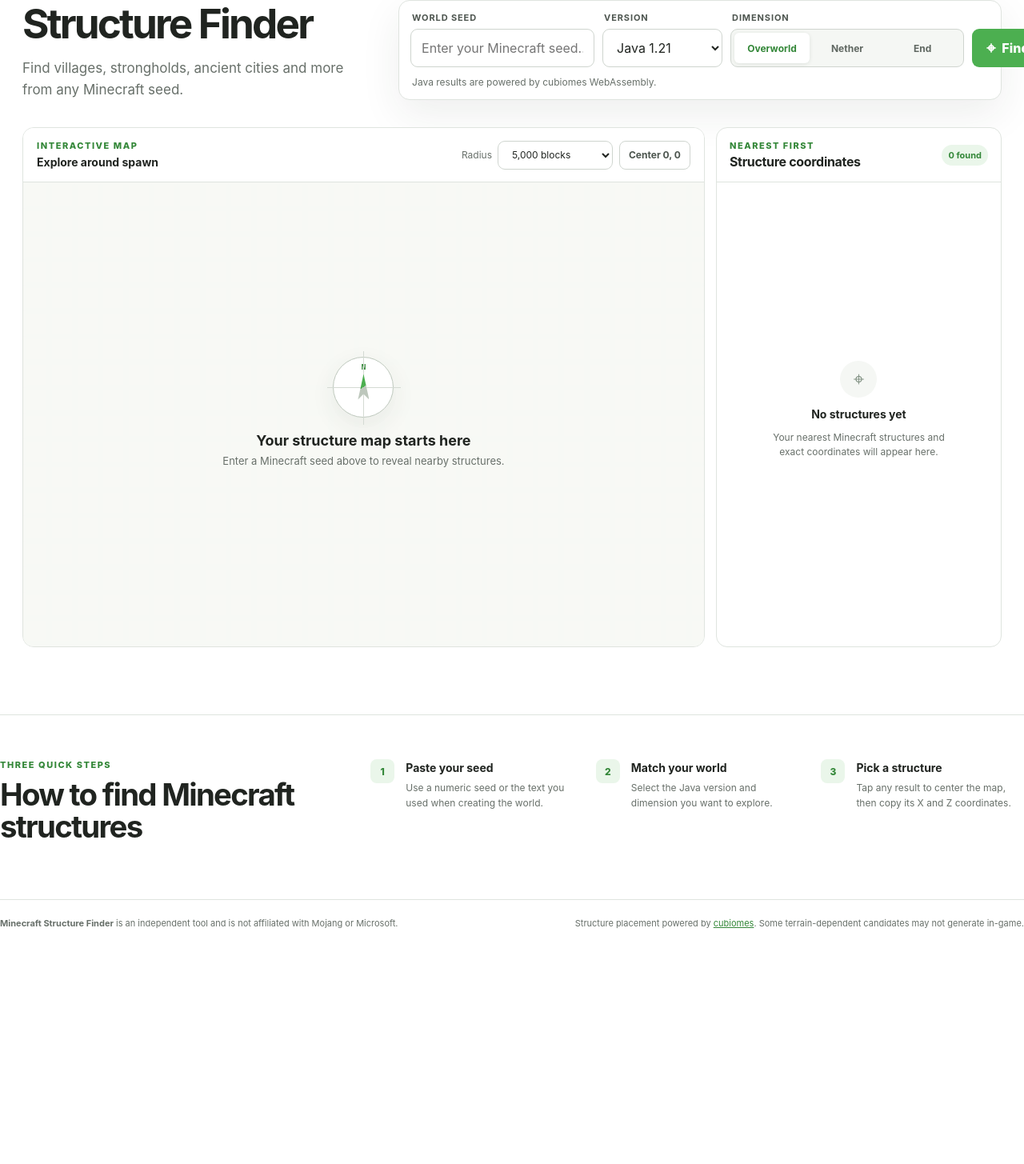
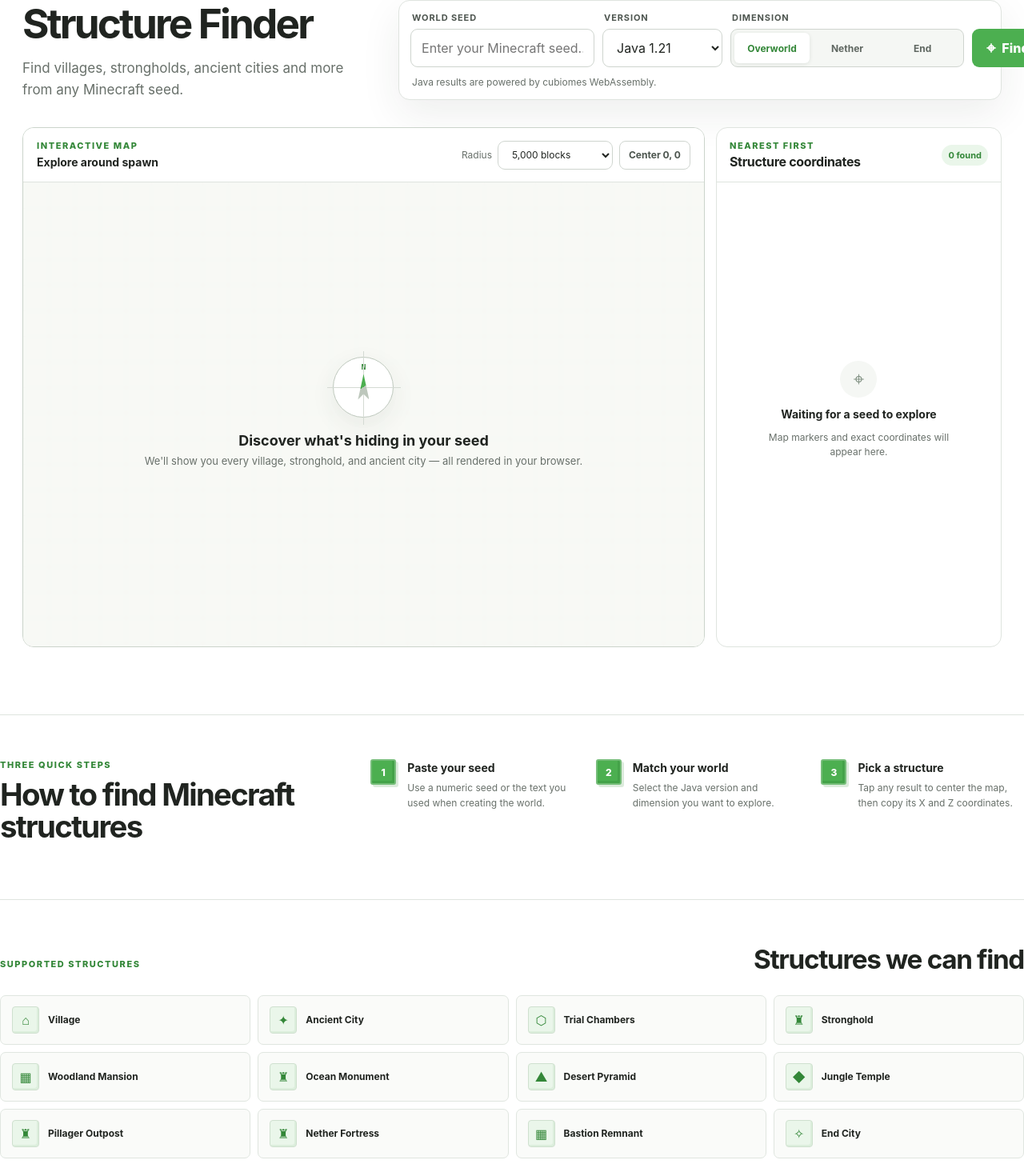
Before and after one commit to athena886/minecraftstructurefinder.com, a Next.js app: page / in a window 1280 px wide. Shown: the part 184-1639 px from the top of the page at 80% size. Before the commit the page ends 1381 px from the top, so only its background shows below. Built offline with nearby package versions, Linux system fonts and the light colour scheme.

Commit message:
Polish structure finder visuals and add demo

```diff
--- a/app/globals.css
+++ b/app/globals.css
@@ -47,7 +47,7 @@ input[type="text"]:focus, select:focus { border-color: var(--green); box-shadow:
 
 .finder-shell { max-width: 1480px; min-height: 650px; height: calc(100vh - 284px); margin: 0 auto; padding: 0 28px; display: grid; grid-template-columns: minmax(0, 1.72fr) minmax(350px, .72fr); gap: 14px; }
 .map-panel, .results-panel { border: 1px solid var(--line); border-radius: 14px; background: #fff; overflow: hidden; }
-.map-panel { min-height: 580px; position: relative; }
+.map-panel { min-height: 580px; position: relative; border-color: #cbd4cb; }
 .map-toolbar { height: 68px; padding: 0 17px; position: relative; z-index: 500; display: flex; justify-content: space-between; align-items: center; border-bottom: 1px solid var(--line); background: rgba(255,255,255,.96); }
 .map-toolbar .toolbar-kicker, .results-heading .toolbar-kicker { display: block; margin-bottom: 3px; }
 .map-toolbar strong { font-size: 14px; }
@@ -55,7 +55,7 @@ input[type="text"]:focus, select:focus { border-color: var(--green); box-shadow:
 .radius-control { display: flex; align-items: center; gap: 7px; color: var(--muted); font-size: 12px; }
 .radius-control select { height: 36px; width: auto; padding-right: 30px; font-size: 12px; }
 .secondary-button { height: 36px; border: 1px solid #cfd5cf; border-radius: 8px; padding: 0 11px; background: #fff; color: #4c554e; font-size: 12px; font-weight: 700; }
-#map { height: calc(100% - 68px); min-height: 510px; background-color: #f4f6f1; background-image: linear-gradient(rgba(70,89,69,.045) 1px, transparent 1px), linear-gradient(90deg, rgba(70,89,69,.045) 1px, transparent 1px); background-size: 32px 32px; }
+#map { height: calc(100% - 68px); min-height: 510px; background-color: #f4f6f1; background-image: linear-gradient(#46594512 1px, transparent 1px), linear-gradient(90deg, #46594512 1px, transparent 1px); background-size: 32px 32px; }
 .map-empty { position: absolute; z-index: 450; inset: 68px 0 0; background: rgba(248,250,246,.84); backdrop-filter: blur(2px); display: flex; flex-direction: column; align-items: center; justify-content: center; text-align: center; pointer-events: none; }
 .map-empty strong { font-size: 18px; margin-top: 18px; }
 .map-empty p { color: var(--muted); font-size: 13px; margin: 7px 18px; }
@@ -75,6 +75,9 @@ input[type="text"]:focus, select:focus { border-color: var(--green); box-shadow:
 .results-heading { min-height: 68px; padding: 13px 16px; display: flex; justify-content: space-between; align-items: center; border-bottom: 1px solid var(--line); }
 .results-heading h2 { margin: 0; font-size: 16px; letter-spacing: -.02em; }
 .count-badge { font-size: 11px; font-weight: 750; color: var(--green-dark); background: var(--green-soft); padding: 6px 8px; border-radius: 99px; }
+.demo-notice { margin: 0; padding: 9px 13px; border-bottom: 1px solid #dce9dc; background: #f1f8f0; color: #4d6d50; font-size: 11px; font-weight: 700; }
+.demo-notice[hidden] { display: none; }
+.demo-notice span { padding: 0 4px; color: var(--green); }
 .filter-row { display: flex; gap: 6px; padding: 10px 12px; overflow-x: auto; border-bottom: 1px solid var(--line); scrollbar-width: none; }
 .filter-row:empty { display: none; }
 .filter-chip { flex: 0 0 auto; border: 1px solid #d8ded8; border-radius: 99px; background: #fff; color: #5c645e; font-size: 11px; font-weight: 700; padding: 6px 9px; }
@@ -84,8 +87,10 @@ input[type="text"]:focus, select:focus { border-color: var(--green); box-shadow:
 .results-empty > span { display: grid; place-items: center; width: 46px; height: 46px; margin-bottom: 12px; border-radius: 50%; background: var(--soft); color: #809082; font-size: 24px; }
 .results-empty strong { color: var(--ink); font-size: 14px; }
 .results-empty p { font-size: 12px; line-height: 1.5; max-width: 240px; }
-.result-item { width: 100%; display: grid; grid-template-columns: 34px minmax(0,1fr) auto; gap: 10px; align-items: center; border: 0; border-bottom: 1px solid #edf0ed; padding: 12px 13px; background: #fff; text-align: left; }
+.result-item { width: 100%; position: relative; display: grid; grid-template-columns: 34px minmax(0,1fr) auto; gap: 10px; align-items: center; border: 0; border-bottom: 1px solid #edf0ed; padding: 12px 13px; background: #fff; text-align: left; }
 .result-item:hover, .result-item.active { background: #f7faf6; }
+.result-item::before { content: ""; position: absolute; inset: 0 auto 0 0; width: 3px; background: var(--green); transform: scaleY(0); transform-origin: center; transition: transform .12s ease-out; }
+.result-item:hover::before, .result-item.active::before { transform: scaleY(1); }
 .structure-icon { width: 32px; height: 32px; border-radius: 8px; display: grid; place-items: center; color: #fff; font-size: 16px; }
 .result-meta { min-width: 0; }
 .result-meta strong { display: block; font-size: 13px; white-space: nowrap; text-overflow: ellipsis; overflow: hidden; }
@@ -95,8 +100,10 @@ input[type="text"]:focus, select:focus { border-color: var(--green); box-shadow:
 .copy-button:hover { border-color: var(--green); color: var(--green-dark); }
 
 .leaflet-control-attribution { display: none; }
-.leaflet-control-zoom { border: 1px solid #d4dad4 !important; box-shadow: 0 5px 16px rgba(30,50,30,.1) !important; }
+.leaflet-control-zoom { border: 1px solid #d4dad4 !important; border-radius: 4px !important; box-shadow: 0 5px 16px rgba(30,50,30,.1) !important; }
 .leaflet-control-zoom a { color: #3a493c !important; border-color: #e3e7e3 !important; }
+.leaflet-control-zoom a:first-child { border-radius: 3px 3px 0 0 !important; }
+.leaflet-control-zoom a:last-child { border-radius: 0 0 3px 3px !important; }
 .leaflet-popup-content-wrapper { border-radius: 10px !important; box-shadow: 0 12px 30px rgba(35,50,35,.18) !important; }
 .map-popup strong { display: block; font-size: 14px; margin-bottom: 5px; }
 .map-popup code { color: var(--green-dark); font-weight: 800; }
@@ -105,9 +112,17 @@ input[type="text"]:focus, select:focus { border-color: var(--green); box-shadow:
 .how-it-works h2 { font-size: clamp(28px, 3vw, 42px); margin: 0; letter-spacing: -.045em; line-height: 1.05; max-width: 430px; }
 .how-it-works ol { padding: 0; margin: 0; list-style: none; display: grid; grid-template-columns: repeat(3, 1fr); gap: 28px; }
 .how-it-works li { display: flex; gap: 14px; }
-.how-it-works li > span { flex: 0 0 30px; width: 30px; height: 30px; border-radius: 8px; display: grid; place-items: center; background: var(--green-soft); color: var(--green-dark); font-size: 12px; font-weight: 800; }
+.how-it-works li > span { flex: 0 0 32px; width: 32px; height: 32px; border: 2px solid #76bd79; border-radius: 3px; display: grid; place-items: center; background: var(--green); color: #fff; box-shadow: inset -3px -3px 0 rgba(28,102,33,.18), 3px 3px 0 #dcebdc; font-size: 12px; font-weight: 800; }
 .how-it-works li strong { font-size: 14px; }
 .how-it-works li p { color: var(--muted); font-size: 12px; line-height: 1.55; margin: 7px 0 0; }
+.structures-grid { max-width: 1424px; margin: 0 auto 70px; padding-top: 54px; border-top: 1px solid var(--line); }
+.structures-heading { display: flex; align-items: end; justify-content: space-between; margin-bottom: 25px; }
+.structures-heading .eyebrow { margin-bottom: 7px; }
+.structures-grid h2 { margin: 0; font-size: clamp(25px, 2.6vw, 36px); letter-spacing: -.04em; }
+.structures-grid .grid { display: grid; grid-template-columns: repeat(4, minmax(0, 1fr)); gap: 9px; }
+.structures-grid .grid > div { min-height: 62px; padding: 12px 14px; display: flex; align-items: center; gap: 11px; border: 1px solid #e0e6e0; border-radius: 7px; background: #fafbf9; }
+.structures-grid .grid span { width: 34px; height: 34px; flex: 0 0 34px; display: grid; place-items: center; border: 1px solid #cfe0cf; border-radius: 4px; background: var(--green-soft); color: var(--green-dark); box-shadow: inset -2px -2px 0 rgba(51,135,56,.08); font-size: 16px; }
+.structures-grid .grid strong { font-size: 12px; line-height: 1.25; }
 footer { max-width: 1424px; margin: auto; padding: 22px 0 36px; border-top: 1px solid var(--line); display: flex; justify-content: space-between; gap: 30px; color: var(--muted); font-size: 11px; }
 footer p { margin: 0; }
 footer a { color: var(--green-dark); }
@@ -119,6 +134,8 @@ footer a { color: var(--green-dark); }
   .map-panel { height: 620px; }
   .results-panel { min-height: 0; max-height: 580px; }
   .how-it-works { margin-left: 28px; margin-right: 28px; }
+  .structures-grid { margin-left: 28px; margin-right: 28px; }
+  .structures-grid .grid { grid-template-columns: repeat(3, minmax(0, 1fr)); }
   footer { margin-left: 28px; margin-right: 28px; }
 }
 
@@ -144,5 +161,9 @@ footer a { color: var(--green-dark); }
   .results-panel { border-radius: 11px; max-height: 520px; }
   .how-it-works { margin: 58px 16px 0; padding: 40px 0; grid-template-columns: 1fr; gap: 30px; }
   .how-it-works ol { grid-template-columns: 1fr; gap: 22px; }
+  .structures-grid { margin: 0 16px 45px; padding-top: 38px; }
+  .structures-grid .grid { grid-template-columns: repeat(2, minmax(0, 1fr)); gap: 7px; }
+  .structures-grid .grid > div { min-height: 58px; padding: 10px; gap: 8px; }
+  .structures-grid .grid span { width: 30px; height: 30px; flex-basis: 30px; }
   footer { margin: 0 16px; padding: 20px 0 30px; flex-direction: column; gap: 9px; }
 }
--- a/app/page.tsx
+++ b/app/page.tsx
@@ -90,8 +90,8 @@ export default function Home() {
           <div id="map" aria-label="Map of Minecraft structure coordinates" />
           <div id="map-empty" className="map-empty">
             <div className="compass" aria-hidden="true"><span>N</span><i /></div>
-            <strong>Your structure map starts here</strong>
-            <p>Enter a Minecraft seed above to reveal nearby structures.</p>
+            <strong>Discover what&apos;s hiding in your seed</strong>
+            <p>We&apos;ll show you every village, stronghold, and ancient city — all rendered in your browser.</p>
           </div>
           <div id="loading" className="loading-overlay" hidden>
             <div className="loader" aria-hidden="true" />
@@ -108,12 +108,13 @@ export default function Home() {
             </div>
             <span id="result-count" className="count-badge">0 found</span>
           </div>
+          <p id="demo-notice" className="demo-notice" hidden>Showing demo seed <span aria-hidden="true">·</span> Try your own seed above</p>
           <div id="filter-row" className="filter-row" aria-label="Filter structure results" />
           <div id="result-list" className="result-list">
             <div className="results-empty">
               <span aria-hidden="true">⌖</span>
-              <strong>No structures yet</strong>
-              <p>Your nearest Minecraft structures and exact coordinates will appear here.</p>
+              <strong>Waiting for a seed to explore</strong>
+              <p>Map markers and exact coordinates will appear here.</p>
             </div>
           </div>
         </aside>
@@ -131,6 +132,30 @@ export default function Home() {
         </ol>
       </section>
 
+      <section className="structures-grid" aria-labelledby="structures-heading">
+        <div className="structures-heading">
+          <p className="eyebrow">Supported structures</p>
+          <h2 id="structures-heading">Structures we can find</h2>
+        </div>
+        <div className="grid">
+          <div><span aria-hidden="true">⌂</span><strong>Village</strong></div>
+          <div><span aria-hidden="true">✦</span><strong>Ancient City</strong></div>
+          <div><span aria-hidden="true">⬡</span><strong>Trial Chambers</strong></div>
+          <div><span aria-hidden="true">♜</span><strong>Stronghold</strong></div>
+          <div><span aria-hidden="true">▦</span><strong>Woodland Mansion</strong></div>
+          <div><span aria-hidden="true">♜</span><strong>Ocean Monument</strong></div>
+          <div><span aria-hidden="true">▲</span><strong>Desert Pyramid</strong></div>
+          <div><span aria-hidden="true">◆</span><strong>Jungle Temple</strong></div>
+          <div><span aria-hidden="true">♜</span><strong>Pillager Outpost</strong></div>
+          <div><span aria-hidden="true">♜</span><strong>Nether Fortress</strong></div>
+          <div><span aria-hidden="true">▦</span><strong>Bastion Remnant</strong></div>
+          <div><span aria-hidden="true">✧</span><strong>End City</strong></div>
+          <div><span aria-hidden="true">◇</span><strong>Ruined Portal</strong></div>
+          <div><span aria-hidden="true">⌂</span><strong>Igloo</strong></div>
+          <div><span aria-hidden="true">⚓</span><strong>Shipwreck</strong></div>
+        </div>
+      </section>
+
       <footer>
         <p><strong>Minecraft Structure Finder</strong> is an independent tool and is not affiliated with Mojang or Microsoft.</p>
         <p>Structure placement powered by <a href="https://github.com/Cubitect/cubiomes" rel="noreferrer">cubiomes</a>. Some terrain-dependent candidates may not generate in-game.</p>
```
Also changed, not shown: public/js/app.js (+9 -2 lines).
